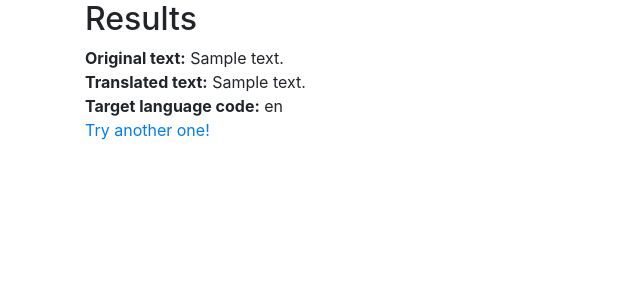
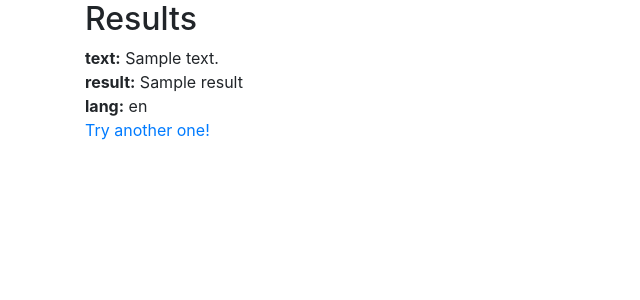
Before and after one commit to AmrutaNichale/trans-app, a Python web app: template templates/results.html in a window 1280 px wide. Shown: the top 300 px of the page, without its empty margins (0-640 px from the left). Run offline with Jinja, Linux system fonts and the light colour scheme; the template is opened without the code that fills it: most values are stand-ins (such as "Sample title", 1, 10 or a date in 2020).

Commit message:
Update results.html

```diff
--- a/templates/results.html
+++ b/templates/results.html
@@ -11,13 +11,13 @@
     <div class="container">
         <h2>Results</h2>
         <div>
-            <strong>Original text:</strong> {{ original_text }}
+            <strong>text:</strong> {{text }}
         </div>
         <div>
-            <strong>Translated text:</strong> {{ translated_text }}
+            <strong>result:</strong> {{result}}
         </div>
         <div>
-            <strong>Target language code:</strong> {{ target_language }}
+            <strong>lang:</strong> {{lang }}
         </div>
         <div>
             <a href="{{ url_for('index') }}">Try another one!</a>
```
